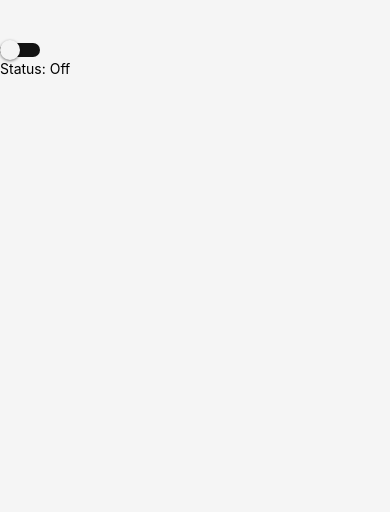
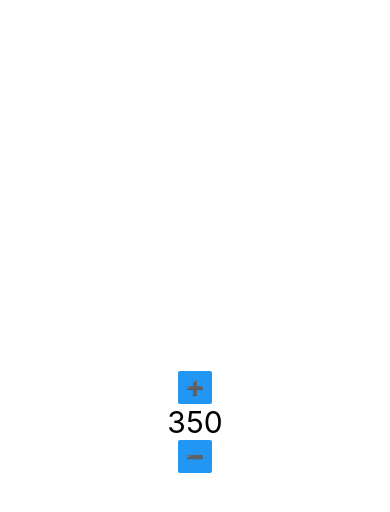
Before and after one commit to HelioJr548/SujeitoProgramador, a React Native app in the folder meuapp/: screen / in a window 390 px wide. Shown: the top 512 px of the page. Built offline with nearby package versions, Linux system fonts and the light colour scheme.

Commit message:
Utilizando useEffect

```diff
--- a/meuapp/App.js
+++ b/meuapp/App.js
@@ -1,27 +1,30 @@
-import { useState } from 'react';
-import { View, StyleSheet, Text, Switch } from 'react-native';
+import { useEffect, useState } from 'react';
+import { View, StyleSheet, Text, Switch, Button } from 'react-native';
 
 export default function App() {
-	const [status, setStatus] = useState(false);
+	const [contador, setContador] = useState(0);
+
+	useEffect(() => {
+		console.log('MONTOU');
+
+		setTimeout(() => {
+			setContador(350);
+		}, 2000);
+	}, []); // [] vazio quer dizer que ira chamar a função assim que o app for montado em tela (uma unica vez)
 
 	return (
 		<View style={styles.container}>
-			<Switch
-				value={status}
-				onValueChange={(value) => setStatus(value)}
-				trackColor={{ false: '#121212', true: '#00ff00' }}
-				thumbColor={status ? '#121212' : '#f4f4f4'}
-			/>
-
-			<Text>Status: {status ? 'On' : 'Off'}</Text>
+			<Button title="➕" onPress={() => setContador(contador + 1)} />
+			<Text style={{ fontSize: 30 }}>{contador}</Text>
+			<Button title="➖" onPress={() => setContador(contador - 1)} />
 		</View>
 	);
 }
 
 const styles = StyleSheet.create({
 	container: {
-		paddingTop: 40,
 		flex: 1,
-		backgroundColor: '#f5f5f5',
+		justifyContent: 'center',
+		alignItems: 'center',
 	},
 });
```
